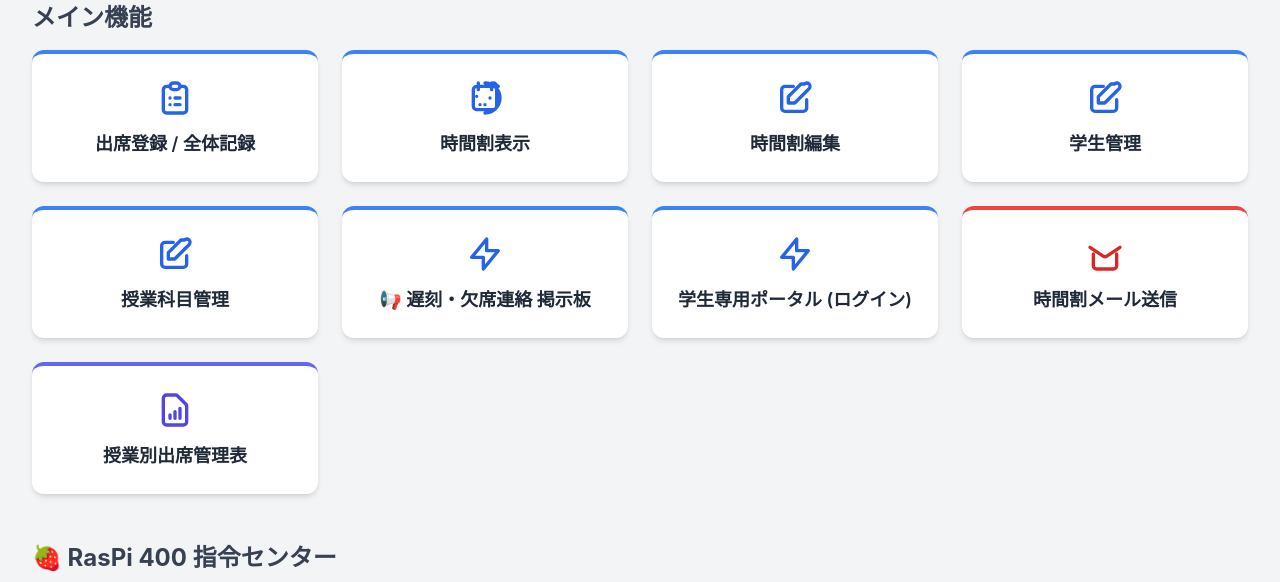
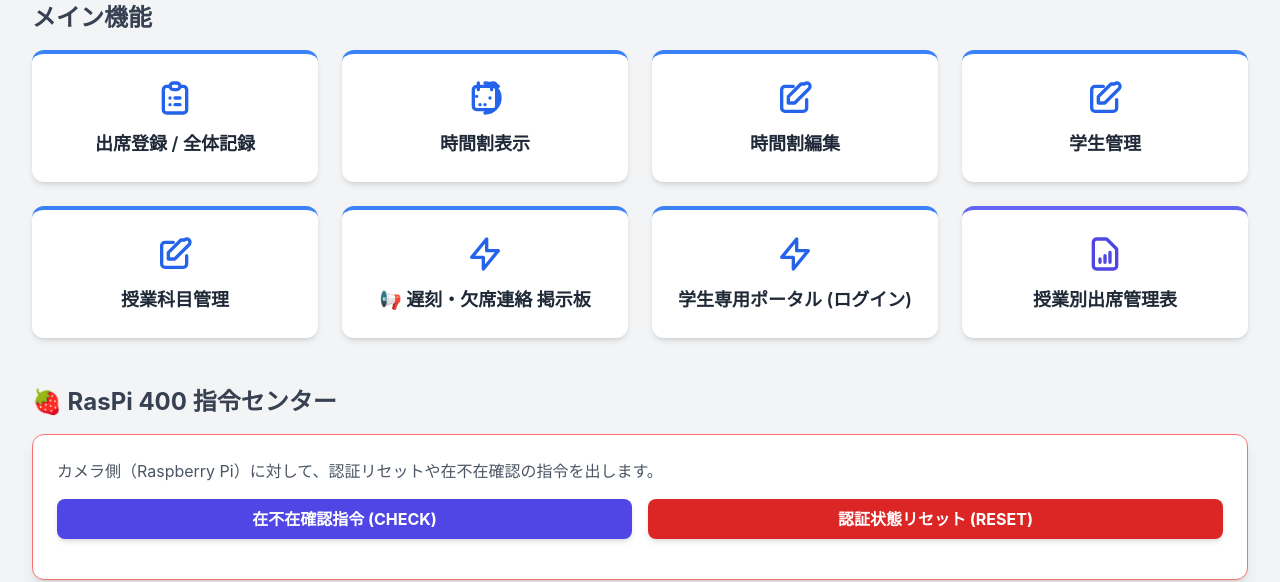
Before and after one commit to tea859/linebot-attendance, a Flask app: page / in a window 1280 px wide. Shown: the part 182-764 px from the top of the page. Run offline with Flask 3, Linux system fonts and the light colour scheme; the visitor is signed in with stand-in values (Sample User, id 1); data that the repository does not hold is empty; some libraries are stand-ins or nearby versions.

Commit message:
Update index.html

```diff
--- a/templates/index.html
+++ b/templates/index.html
@@ -132,15 +132,6 @@
         {% endfor %}
 
             {% if current_user.is_authenticated %}
-            <a href="/send_schedule_email" class="feature-card bg-white p-6 rounded-xl shadow-md border-t-4 border-red-500 flex flex-col items-center text-center hover:border-red-700">
-                <div class="text-4xl mb-3 text-red-600">
-                    <svg xmlns="http://www.w3.org/2000/svg" class="h-10 w-10" fill="none" viewBox="0 0 24 24" stroke="currentColor"><path stroke-linecap="round" stroke-linejoin="round" stroke-width="2" d="M3 8l7.89 5.26a2 2 0 002.22 0L21 8m-2 4v7a2 2 0 01-2 2H7a2 2 0 01-2-2v-7"/></svg>
-                </div>
-                <span class="text-lg font-semibold text-gray-800">時間割メール送信</span>
-            </a>
-            {% endif %}
-
-            {% if current_user.is_authenticated %}
             <a href="/report_summary" class="feature-card bg-white p-6 rounded-xl shadow-md border-t-4 border-indigo-500 flex flex-col items-center text-center hover:border-indigo-700">
                 <div class="text-4xl mb-3 text-indigo-600">
                     <svg xmlns="http://www.w3.org/2000/svg" class="h-10 w-10" fill="none" viewBox="0 0 24 24" stroke="currentColor"><path stroke-linecap="round" stroke-linejoin="round" stroke-width="2" d="M9 17v-2m3 2v-4m3 4v-6m2 10H7a2 2 0 01-2-2V5a2 2 0 012-2h5.586a1 1 0 01.707.293l5.414 5.414a1 1 0 01.293.707V19a2 2 0 01-2 2z"/></svg>
```
